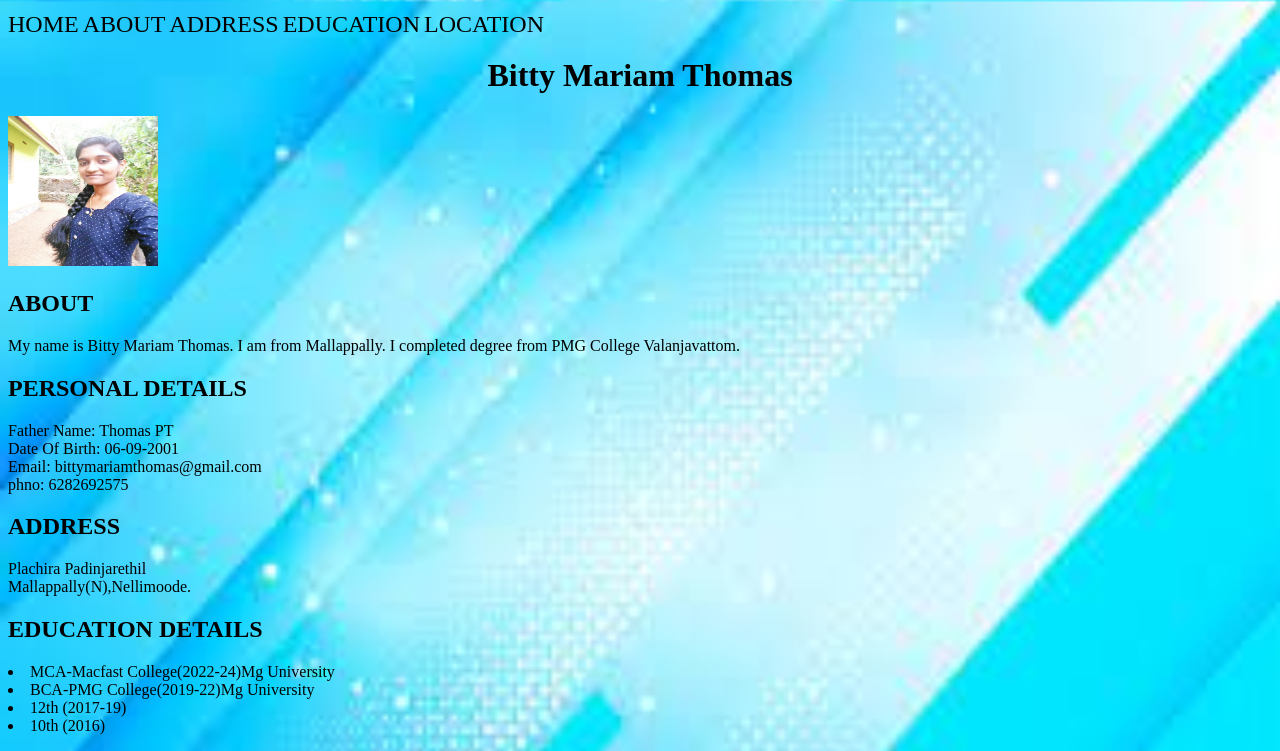
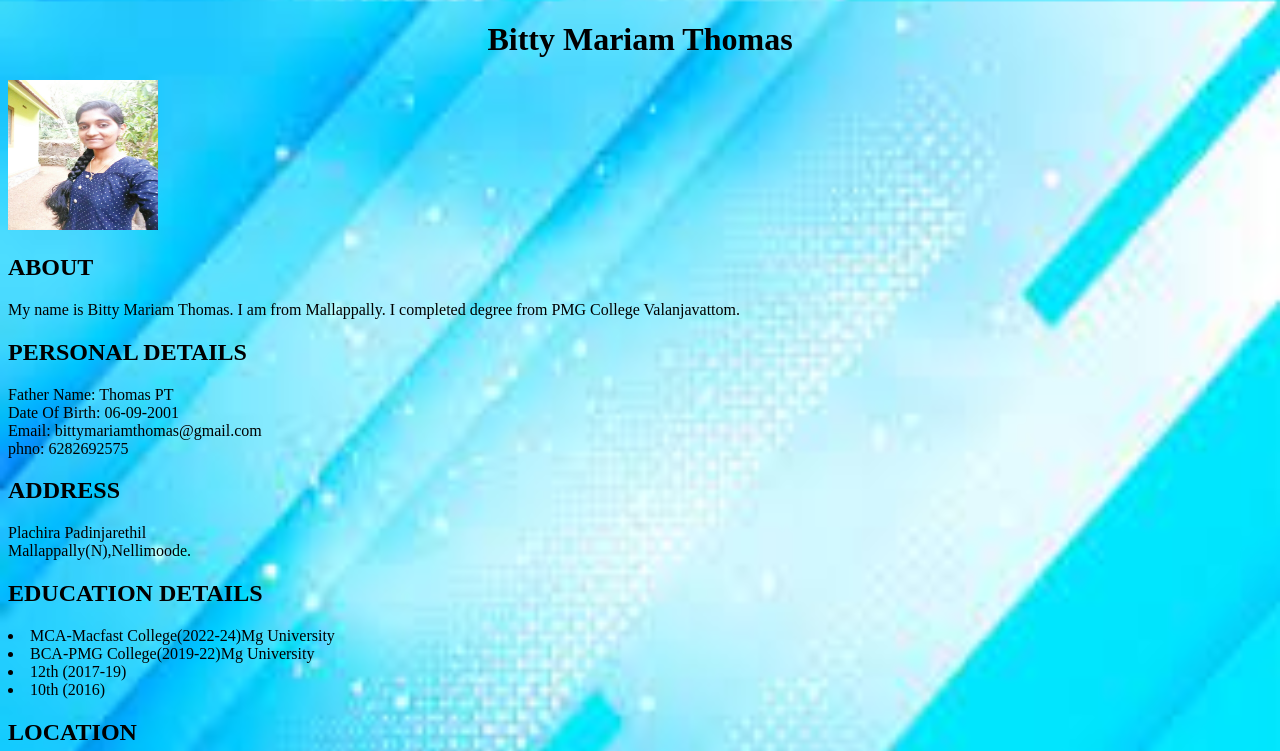
Before and after one commit to bittymariamthomas/portfolio, a plain HTML site: page index.html in a window 1280 px wide. Shown: the top 751 px of the page. Drawn offline with Linux system fonts and the light colour scheme.

Commit message:
Update index.html

```diff
--- a/index.html
+++ b/index.html
@@ -9,12 +9,6 @@
 <link rel="stylesheet" href="https://fonts.googleapis.com/icon?family=Material+Icons">
 <body>
 
-    <i class="material-icons">HOME</i>
-<i class="material-icons">ABOUT</i>
-<i class="material-icons">ADDRESS</i>
-<i class="material-icons">EDUCATION</i>
-<i class="material-icons">LOCATION</i>
-    <div>
         <style>
             body {
               background-image: url('background.jpg');
```
